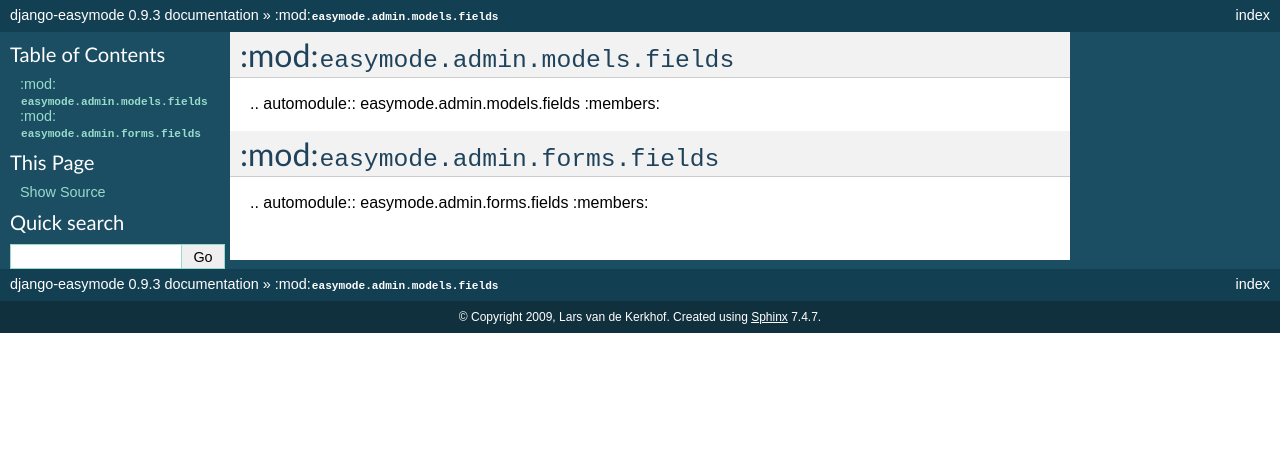
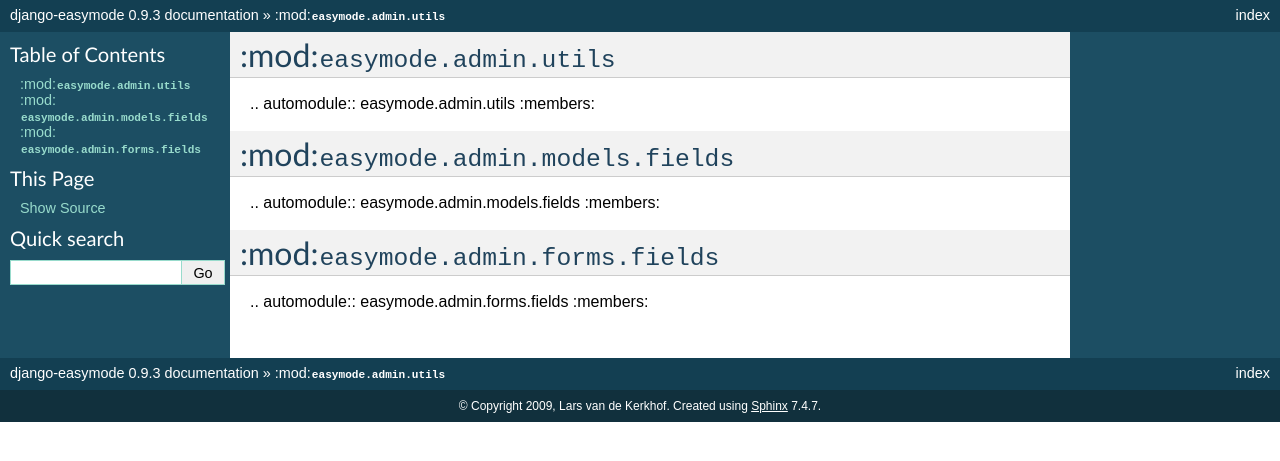
Before and after one commit to specialunderwear/django-easymode, a Sphinx documentation site: the page built from docs/fields.md, in a window 1280 px wide. Shown: the top 461 px of the page. Built offline with Sphinx 7.4.7, drawn with Linux system fonts in a browser that asks for light colours.

Commit message:
Added register_all to the documentation

```diff
--- a/docs/fields.md
+++ b/docs/fields.md
@@ -1,3 +1,9 @@
+:mod:`easymode.admin.utils`
+===========================
+
+.. automodule:: easymode.admin.utils
+    :members:
+
 :mod:`easymode.admin.models.fields`
 ===================================
 
```
Also changed, not shown: 1 other file.
